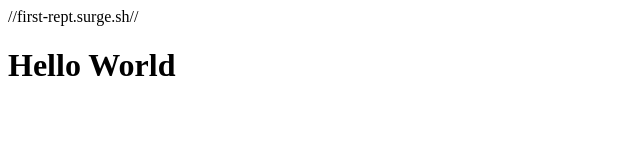
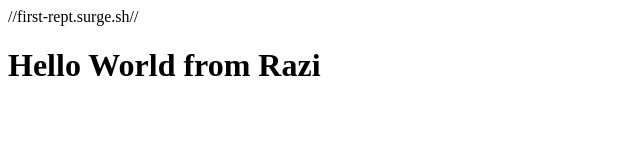
Before and after one commit to Razi4x/Bootcamp2020Sample, a plain HTML site: page index.html in a window 1280 px wide. Shown: the whole page, without its empty margins (0-640 px from the left). Drawn offline with Linux system fonts and the light colour scheme.

Commit message:
update index.html

```diff
--- a/index.html
+++ b/index.html
@@ -7,6 +7,6 @@
 </head>
 //first-rept.surge.sh//
 <body>
-    <h1>Hello World</h1>
+    <h1>Hello World from Razi</h1>
 </body>
 </html>
```
